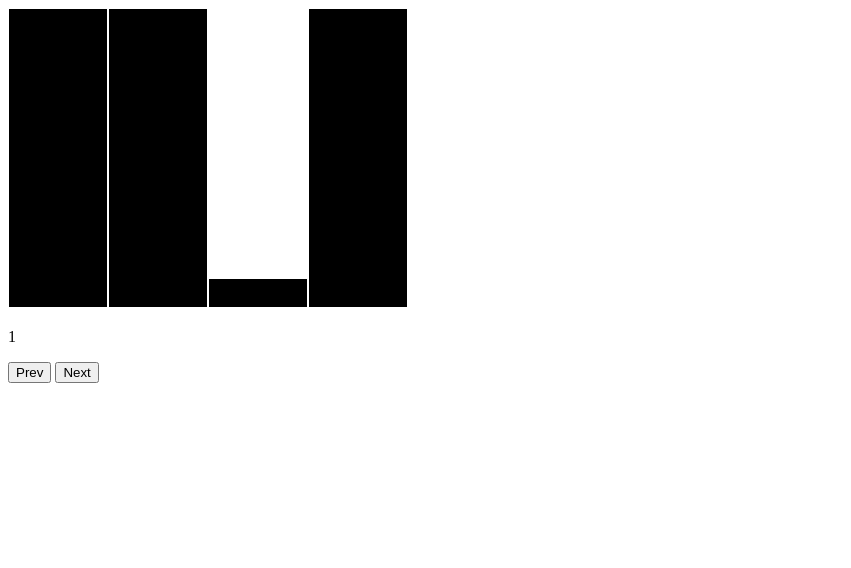
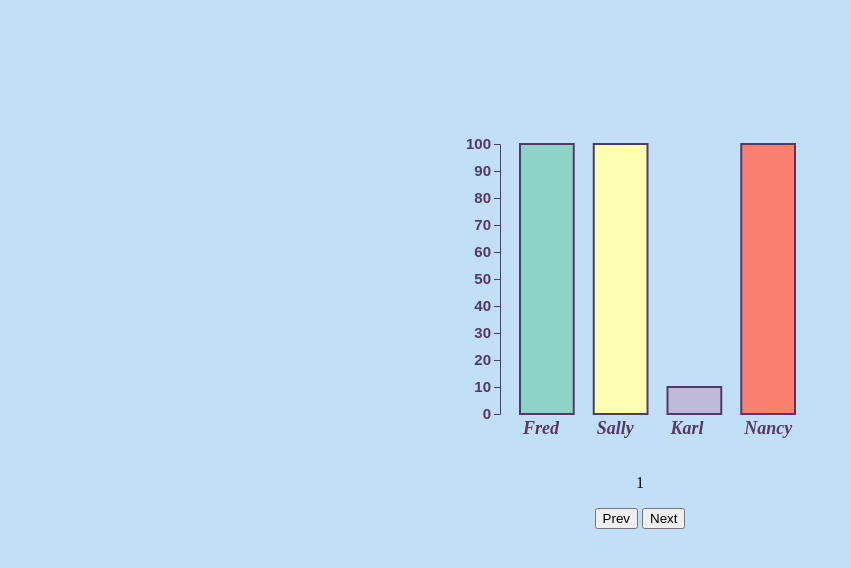
Before and after one commit to Jiayu0330/Lab_LookingThroughTime, a plain HTML site: page index.html in a window 1280 px wide. Shown: the whole page, without its empty margins (0-851 px from the left). Drawn offline with nearby package versions, Linux system fonts and the light colour scheme.

Commit message:
add legend and y-axis

```diff
--- a/barChart.js
+++ b/barChart.js
@@ -2,43 +2,117 @@ var dataP = d3.json("gradeDataTime.json");
 
 var drawGraph = function(data) //data is an object
 {
-  var width = 400;
-  var height = 300;
-  var barWidth = width/data.grades.length;
+  var screen = {
+    width: 350,
+    height: 320 //always change height in updateGraph function as well
+  }
+
+  var margins = {
+    left: 55, //space for y-axis
+    top: 10, //space for stroke
+    bottom: 40, //space for stroke
+    right :0 //space for legend
+  }
+
+  var width = screen.width - margins.left - margins.right;
+  var height = screen.height - margins.top - margins.bottom;
+
+  var barWidth = width/data.length;
+
+  var innerPadding = 20;
+
+  var xScale = d3.scaleLinear()
+                 .domain([0, data.length]) //first test, second test, thrid...
+                 .range([margins.left, width]);
+
+  var yScale = d3.scaleLinear()
+                 .domain([0, 100])
+                 .range([height, 0]);
+
+  var colors = d3.scaleOrdinal(d3.schemeSet3);
 
   var svg = d3.select("svg")
-              .attr("width", width)
-              .attr("height", height)
+              .attr("width", screen.width)
+              .attr("height", screen.height)
 
   svg.selectAll("rect")
-     .data(data.grades)
+     .data(data)
      .enter()
      .append("rect")
-     .attr("x", function(d,i) {return i * barWidth;} )
-     .attr("y", function(d) {return height - d.grade*3;} )
-     .attr("width", barWidth)
-     .attr("height", function(d) {return d.grade*3;} )
-     .attr("fill", "black")
-     .attr("stroke", "white")
+     .attr("x", function(d,i) {return i * barWidth + margins.left;} )
+     .attr("y", function(d) {return yScale(d.grade) + margins.top;} )
+     .attr("width", barWidth - innerPadding)
+     .attr("height", function(d) {return height - yScale(d.grade);} )
+     .attr("fill", function(d) {return colors(d.name);} )
+     .attr("stroke", "#563866")
      .attr("stroke-width", 2);
+
+  //y-axis
+  var yAxis = d3.axisLeft(yScale);
+
+  svg.append("g")
+     .classed("yAxis", true)
+     .call(yAxis)
+     .attr("transform", "translate("+ (margins.left - innerPadding) +", "+ margins.top +")")
+     .attr("color", "#563866")
+     .style("font-size", "15")
+     .style("font-weight", "bold");
+
+  //legend
+  var legend = svg.append("g")
+                  .classed("legend",true)
+                  .attr("transform","translate(8, "+ (height + 5) +")")
+
+  var legendLines = legend.selectAll("g")
+                          .data(data)
+                          .enter()
+                          .append("g")
+                          .classed("legendLines",true)
+                          .attr("transform",function(d,i) {return "translate("+ (i * barWidth) +", 0)"});
+
+  /*legendLines.append("circle")
+                .attr("cx",40)
+                .attr("cy",height-250)
+                .attr("r",7)
+                .attr("fill",function(d) {return colors(d.name)})
+                .attr("stroke","#1F3641")
+                .attr("stroke-width",3);*/
+
+  legendLines.append("text")
+                .attr("x",50)
+                .attr("y",height-245)
+                .text(function(d) {return d.name})
+                .attr("fill","#563866")
+                .style("font-size", "18")
+                .style("font-style", "italic")
+                .style("font-weight", "bold");
+
+
 }
 
 var updateGraph = function(data)
 {
-  var width = 400;
-  var height = 300;
-  var barWidth = width/data.grades.length
+  var margins = {
+    left: 50, //space for y-axis
+    top: 10, //space for stroke
+    bottom: 50, //space for stroke
+    right :110 //space for legend
+  }
 
+  var height = 320 - margins.top - margins.bottom
+
+  var yScale = d3.scaleLinear()
+                 .domain([0, 100])
+                 .range([height, margins.top]);
+
+  //only change y-position and height
   d3.select("svg")
-    .selectAll("rec")
-    .data(data.grades)
-    .attr("x", function(d,i) {return i * barWidth;} )
-    .attr("y", function(d) {return height - d.grade*3;} )
-    .attr("width", barWidth)
-    .attr("height", function(d) {return d.grade*3;} );
+    .selectAll("rect")
+    .data(data)
+    .attr("y", function(d) {return yScale(d.grade);} )
+    .attr("height", function(d) {return height - yScale(d.grade) + margins.top;} );
 
 }
-
 
 var updateDay = function(dayChange)
 {
@@ -47,7 +121,7 @@ var updateDay = function(dayChange)
 
   dataP.then(function(data)
   {
-    updateGraph(data[day - 1])
+    updateGraph(data[day - 1].grades)
     console.log(day - 1);
   },
   function(err)
@@ -60,7 +134,7 @@ var updateDay = function(dayChange)
 
 dataP.then(function(data)
 {
-  drawGraph(data[0]);
+  drawGraph(data[0].grades);
 },
 function(err)
 {
--- a/index.html
+++ b/index.html
@@ -3,6 +3,7 @@
   <head>
     <meta charset="utf-8">
     <title>Looking Through Time</title>
+    <link rel="stylesheet" href="stylesheet.css">
     <script src="https://d3js.org/d3.v5.min.js"></script>
   </head>
   <body>
--- /dev/null
+++ b/stylesheet.css
@@ -0,0 +1,8 @@
+body{
+  background-color: #C1E0F7;
+  text-align: center;
+}
+
+svg{
+  margin-top: 10%;
+}
```
